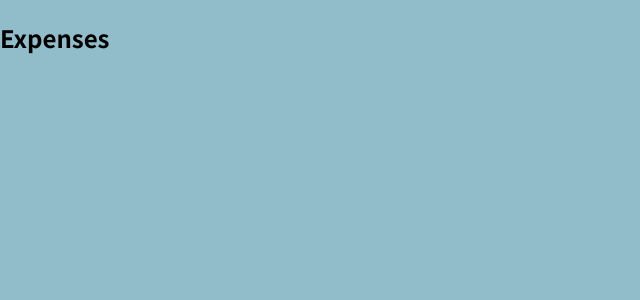
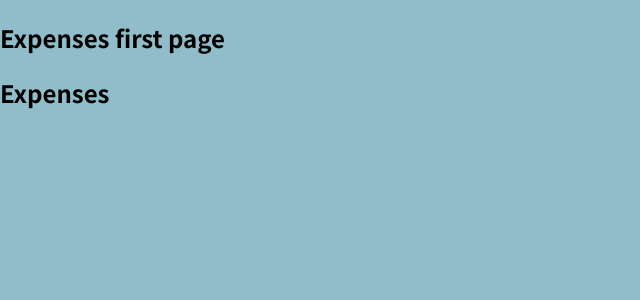
Before and after one commit to Ahmedbizo/Expenses, a JavaScript app: page / in a window 1280 px wide. Shown: the top 300 px of the page, without its empty margins (0-640 px from the left). Built offline with nearby package versions, Linux system fonts and the light colour scheme.

Commit message:
added first expenses component

```diff
--- a/src/App.js
+++ b/src/App.js
@@ -1,7 +1,11 @@
+import ExpenseItem from "./components/ExpenseItem";
+
+
 function App() {
   return (
     <div>
-      <h2>Expenses</h2>
+      <h2>Expenses first page </h2>
+      <ExpenseItem></ExpenseItem>
     </div>
   );
 }
--- /dev/null
+++ b/src/components/ExpenseItem.js
@@ -0,0 +1,5 @@
+function ExpenseItem () {
+    return <h2>Expenses </h2>
+}
+
+export default ExpenseItem;
```
